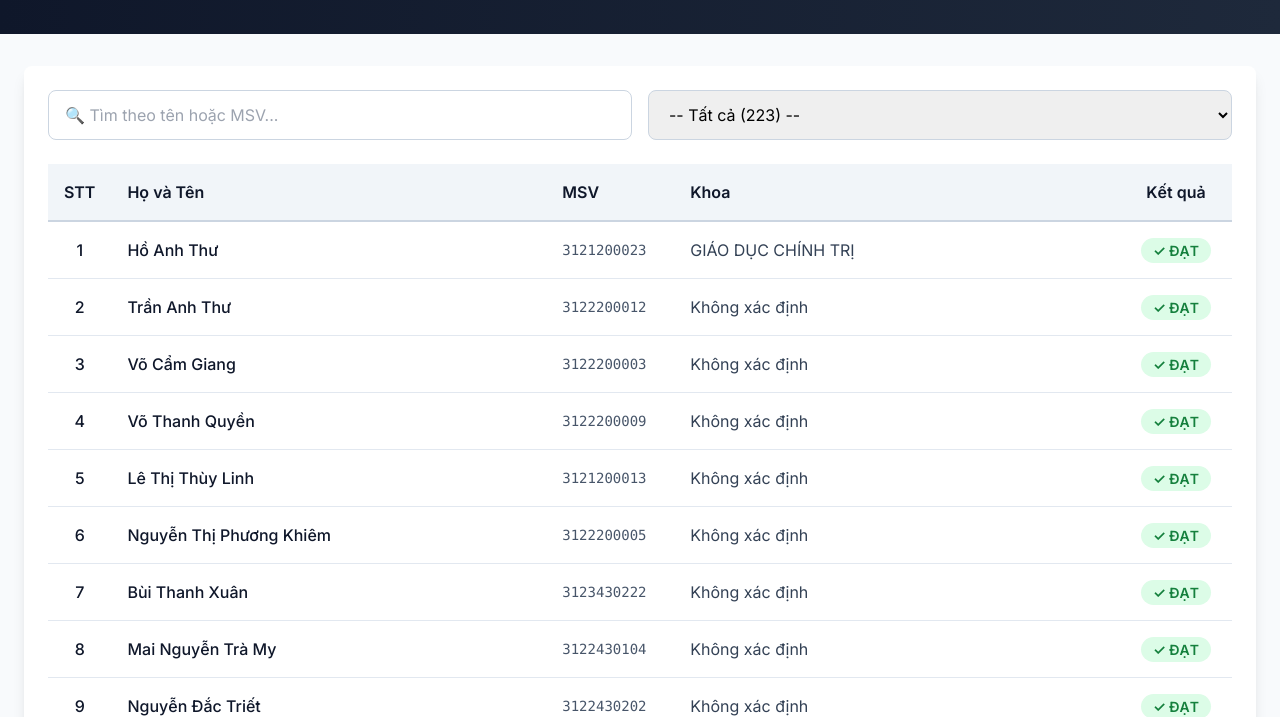
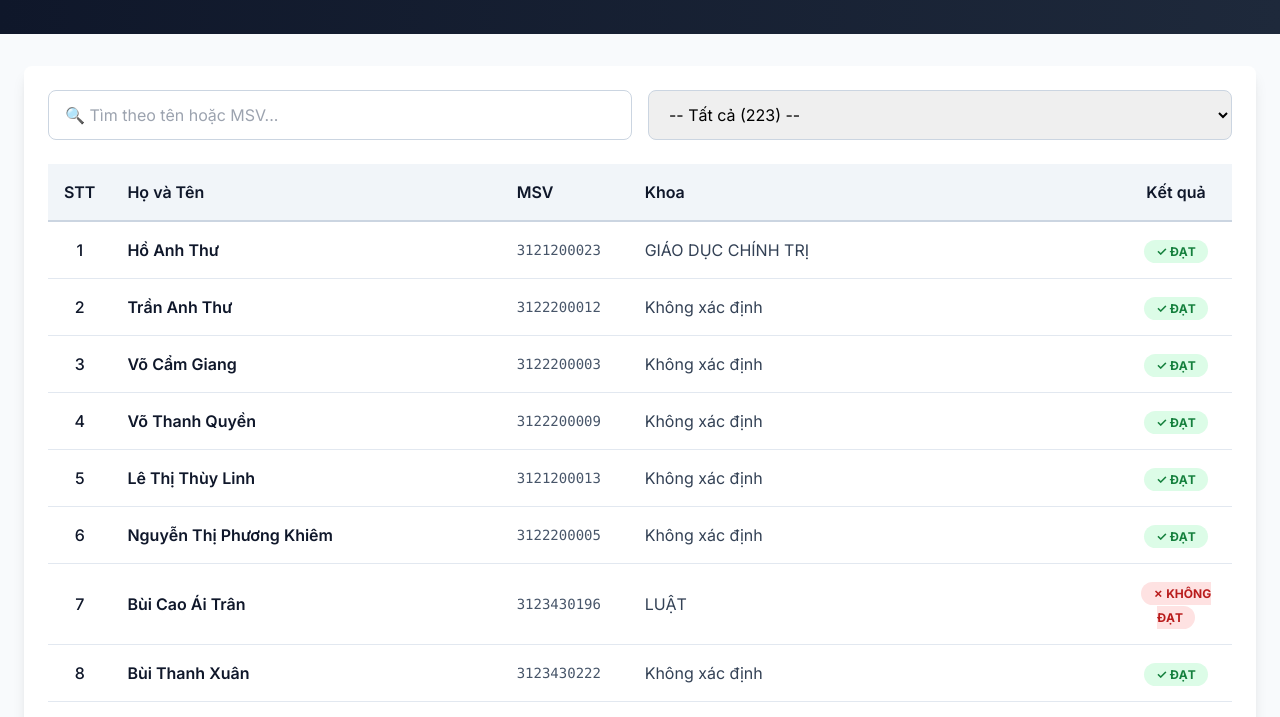
Before and after one commit to ngonguyenthanhdat040606-droid/SV5T, a website: page students-list-real.html in a window 1280 px wide. Shown: the part 230-947 px from the top of the page. Drawn offline with nearby package versions, Linux system fonts and the light colour scheme; no server answers.

Commit message:
Final fix for SGU Student List

```diff
--- a/students-list-real.html
+++ b/students-list-real.html
@@ -84,108 +84,100 @@
 
 <script>
     lucide.createIcons();
+    let studentsData = [];
 
-        // Dữ liệu sinh viên (223 sinh viên từ Excel)
-        const studentsData = [
-            // 190 sinh viên ĐẠT
-            {"stt": 1, "name": "Hồ Anh Thư", "msv": "3121200023", "faculty": "GIÁO DỤC CHÍNH TRỊ", "status": "achieved"},
-            {"stt": 2, "name": "Trần Anh Thư", "msv": "3122200012", "faculty": "Không xác định", "status": "achieved"},
-            {"stt": 3, "name": "Võ Cẩm Giang", "msv": "3122200003", "faculty": "Không xác định", "status": "achieved"},
-            {"stt": 4, "name": "Võ Thanh Quyền", "msv": "3122200009", "faculty": "Không xác định", "status": "achieved"},
-            {"stt": 5, "name": "Lê Thị Thùy Linh", "msv": "3121200013", "faculty": "Không xác định", "status": "achieved"},
-            {"stt": 6, "name": "Nguyễn Thị Phương Khiêm", "msv": "3122200005", "faculty": "Không xác định", "status": "achieved"},
-            {"stt": 7, "name": "Bùi Thanh Xuân", "msv": "3123430222", "faculty": "Không xác định", "status": "achieved"},
-            {"stt": 8, "name": "Mai Nguyễn Trà My", "msv": "3122430104", "faculty": "Không xác định", "status": "achieved"},
-            {"stt": 9, "name": "Nguyễn Đắc Triết", "msv": "3122430202", "faculty": "Không xác định", "status": "achieved"},
-            {"stt": 10, "name": "Nguyễn Hữu Thiện Nhiên", "msv": "3123430131", "faculty": "Không xác định", "status": "achieved"},
-            // ... thêm 180 sinh viên đạt khác (giới hạn hiển thị, bạn có thể mở rộng)
+    async function loadStudents() {
+        let raw = [];
+        // 1. Thử lấy từ API (MongoDB)
+        try {
+            const res = await fetch('/api/admin/students');
+            const json = await res.json();
+            if (json.success && json.data) {
+                raw = json.data;
+            }
+        } catch (e) { console.log("API chưa sẵn sàng, thử đọc file JSON..."); }
 
-            // 33 sinh viên KHÔNG ĐẠT
-            {"stt": 191, "name": "Bùi Cao Ái Trân", "msv": "3123430196", "faculty": "LUẬT", "status": "not_achieved"},
-            {"stt": 192, "name": "Đỗ Lê Kim Yến", "msv": "3123430228", "faculty": "Không xác định", "status": "not_achieved"},
-            {"stt": 193, "name": "Trần Ngọc Linh", "msv": "3123430088", "faculty": "Không xác định", "status": "not_achieved"},
-            {"stt": 194, "name": "Võ Thanh Thảo", "msv": "3123430163", "faculty": "Không xác định", "status": "not_achieved"},
-            {"stt": 195, "name": "Hà Thái Toàn", "msv": "3123350177", "faculty": "Không xác định", "status": "not_achieved"},
-            {"stt": 196, "name": "Huỳnh Thị Xu Kiên", "msv": "3122540036", "faculty": "Không xác định", "status": "not_achieved"},
-            {"stt": 197, "name": "Lê Hoàng Vinh", "msv": "3122570149", "faculty": "Không xác định", "status": "not_achieved"},
-            {"stt": 198, "name": "Nguyễn Phạm Huy Phúc", "msv": "3122350184", "faculty": "Không xác định", "status": "not_achieved"},
-            {"stt": 199, "name": "Trang Võ Thảo Nhi", "msv": "3122570086", "faculty": "Không xác định", "status": "not_achieved"},
-            {"stt": 200, "name": "Trần Thị Ánh Lan", "msv": "3122540040", "faculty": "Không xác định", "status": "not_achieved"},
-            {"stt": 201, "name": "Trần Thanh Tiến", "msv": "3123020031", "faculty": "Không xác định", "status": "not_achieved"},
-            {"stt": 202, "name": "Đinh Thị Lan Anh", "msv": "3123500003", "faculty": "KỸ THUẬT VÀ CÔNG NGHỆ", "status": "not_achieved"},
-            {"stt": 203, "name": "Võ Hoàng Duy", "msv": "3121150036", "faculty": "Không xác định", "status": "not_achieved"},
-            {"stt": 204, "name": "Nguyễn Thị Huyền Trân", "msv": "3122150155", "faculty": "Không xác định", "status": "not_achieved"},
-            {"stt": 205, "name": "Nguyễn Ngọc Kim Trúc", "msv": "3122150161", "faculty": "Không xác định", "status": "not_achieved"},
-            {"stt": 206, "name": "Lê Văn Luận", "msv": "3122150061", "faculty": "Không xác định", "status": "not_achieved"},
-            {"stt": 207, "name": "Đinh Thị Cẩm Tú", "msv": "3122150162", "faculty": "Không xác định", "status": "not_achieved"},
-            {"stt": 208, "name": "Lê Quốc Vinh", "msv": "3122150169", "faculty": "Không xác định", "status": "not_achieved"},
-            {"stt": 209, "name": "Nguyễn Thị Trình", "msv": "3122150160", "faculty": "Không xác định", "status": "not_achieved"},
-            {"stt": 210, "name": "Cao Trần Thảo Vy", "msv": "3122150170", "faculty": "Không xác định", "status": "not_achieved"},
-            {"stt": 211, "name": "Trần Phương Thảo", "msv": "3124480067", "faculty": "Không xác định", "status": "not_achieved"},
-            {"stt": 212, "name": "Nguyễn Thanh Danh", "msv": "3123010003", "faculty": "Không xác định", "status": "not_achieved"},
-            {"stt": 213, "name": "Đàm Thị Ngọc Châu", "msv": "3122411020", "faculty": "Không xác định", "status": "not_achieved"},
-            {"stt": 214, "name": "Bùi Thiên Ân", "msv": "3123090002", "faculty": "Không xác định", "status": "not_achieved"},
-            {"stt": 215, "name": "Nguyễn Thị Khánh Linh", "msv": "3123090016", "faculty": "Không xác định", "status": "not_achieved"},
-            {"stt": 216, "name": "Quang Đặng Như Ý", "msv": "3123090048", "faculty": "Không xác định", "status": "not_achieved"},
-            {"stt": 217, "name": "Trần Quốc Nam", "msv": "3122090015", "faculty": "Không xác định", "status": "not_achieved"},
-            {"stt": 218, "name": "Nguyễn Ngọc Minh Tâm", "msv": "3122530098", "faculty": "Không xác định", "status": "not_achieved"},
-            {"stt": 219, "name": "Nguyễn Thị Thuỳ Trang", "msv": "3123530099", "faculty": "Không xác định", "status": "not_achieved"},
-            {"stt": 220, "name": "Đoàn Thị Huỳnh Ngân", "msv": "3124550080", "faculty": "Không xác định", "status": "not_achieved"},
-            {"stt": 221, "name": "Nguyễn Huyền Bảo Trâm", "msv": "3122330422", "faculty": "Không xác định", "status": "not_achieved"},
-            {"stt": 222, "name": "Nguyễn Nhật Thủy Tiên", "msv": "3124550143", "faculty": "Không xác định", "status": "not_achieved"},
-            {"stt": 223, "name": "Nguyễn Thị Nhung", "msv": "3122330281", "faculty": "Không xác định", "status": "not_achieved"}
-        ];
+        // 2. Fallback: Đọc từ file JSON (Sửa lại tên file cho đúng database của Đạt)
+        if (raw.length === 0) {
+            try {
+                const res = await fetch('students_database.json'); // Đã sửa tên file
+                const json = await res.json();
+                raw = json.students || [];
+            } catch (e) { console.log("Không tìm thấy file JSON dự phòng."); }
+        }
+
+        if (raw.length === 0) {
+            document.getElementById('tableBody').innerHTML =
+                '<tr><td colspan="5" class="p-8 text-center text-red-500 font-bold">⚠️ Không thể kết nối dữ liệu. Đạt hãy kiểm tra lại Server hoặc file JSON nhé!</td></tr>';
+            return;
+        }
+
+        // 3. Xử lý dữ liệu
+        studentsData = raw.map((s, index) => ({
+            stt: index + 1,
+            name: s.name,
+            msv: s.msv || s.id, // Đề phòng trường hợp trong DB dùng trường 'id'
+            faculty: s.faculty || s.khoa, // Đề phòng trường hợp dùng trường 'khoa'
+            status: s.status
+        }));
+
+        // 4. Cập nhật thống kê
+        const achieved = studentsData.filter(s => s.status === 'achieved').length;
+        const notAchieved = studentsData.length - achieved;
+        document.getElementById('totalCount').textContent = studentsData.length;
+        document.getElementById('achievedCount').textContent = achieved;
+        document.getElementById('notAchievedCount').textContent = notAchieved;
+
+        renderTable(studentsData);
+    }
 
     function renderTable(students) {
         const tbody = document.getElementById('tableBody');
         tbody.innerHTML = '';
+        if (students.length === 0) {
+            tbody.innerHTML = '<tr><td colspan="5" class="p-8 text-center text-slate-400">Không tìm thấy sinh viên nào phù hợp.</td></tr>';
+            return;
+        }
 
-            students.forEach((student, index) => {
+        students.forEach((student) => {
             const isAchieved = student.status === 'achieved';
-                const badgeClass = isAchieved
-                    ? 'bg-green-100 text-green-700'
-                    : 'bg-red-100 text-red-700';
+            const badgeClass = isAchieved ? 'bg-green-100 text-green-700' : 'bg-red-100 text-red-700';
             const badgeText = isAchieved ? '✓ ĐẠT' : '✗ KHÔNG ĐẠT';
-                const rowClass = isAchieved ? 'hover:bg-green-50' : 'hover:bg-red-50';
 
             const row = document.createElement('tr');
-                row.className = `border-b border-slate-200 ${rowClass} transition`;
+            row.className = `border-b border-slate-200 hover:bg-slate-50 transition`;
             row.innerHTML = `
                 <td class="p-4 text-slate-900 font-medium text-center">${student.stt}</td>
-                    <td class="p-4 text-slate-900 font-medium">${student.name}</td>
+                <td class="p-4 text-slate-900 font-semibold">${student.name}</td>
                 <td class="p-4 font-mono text-sm text-slate-600">${student.msv}</td>
                 <td class="p-4 text-slate-700">${student.faculty}</td>
                 <td class="p-4 text-center">
-                        <span class="px-3 py-1 rounded-full text-sm font-semibold ${badgeClass}">
+                    <span class="px-3 py-1 rounded-full text-xs font-bold ${badgeClass}">
                         ${badgeText}
                     </span>
                 </td>
             `;
             tbody.appendChild(row);
         });
-
         document.getElementById('resultCount').textContent = students.length;
     }
 
     function filterTable() {
         const searchText = document.getElementById('searchInput').value.toLowerCase();
         const filterValue = document.getElementById('filterSelect').value;
-
-            const filtered = studentsData.filter(student => {
-                const matchesSearch = student.name.toLowerCase().includes(searchText) ||
-                                    student.msv.includes(searchText);
-                const matchesFilter = !filterValue || student.status === filterValue;
+        const filtered = studentsData.filter(s => {
+            const matchesSearch = s.name.toLowerCase().includes(searchText) || s.msv.includes(searchText);
+            const matchesFilter = !filterValue || s.status === filterValue;
             return matchesSearch && matchesFilter;
         });
-
         renderTable(filtered);
     }
 
     document.getElementById('searchInput').addEventListener('input', filterTable);
     document.getElementById('filterSelect').addEventListener('change', filterTable);
 
-        // Initial render
-        renderTable(studentsData);
+    // Chạy tải dữ liệu khi trang web vừa mở
+    window.onload = loadStudents;
 </script>
 </body>
 </html>
```
Also changed, not shown: dashboard-admin.html (+2 -2 lines). Lines whose indentation alone changed are shown as unchanged.
